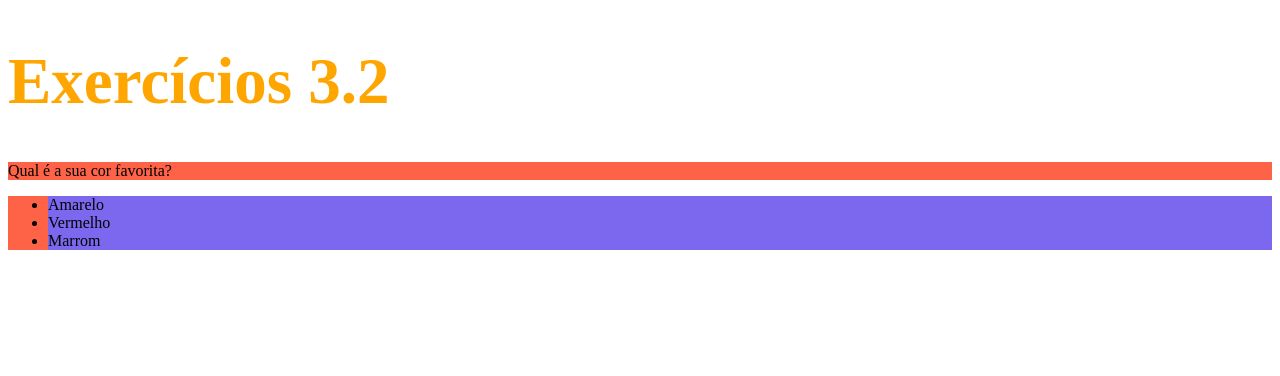
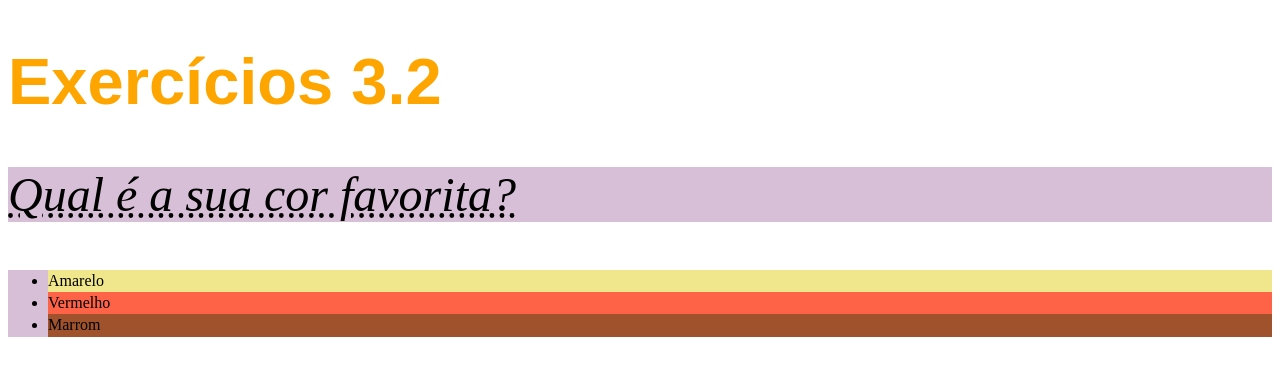
Before and after one commit to CKafer/trybe-exercises, a plain HTML site: page fundamentos/bloco-3-introducao-a-html-e-css/dia-2-html-css-primeiros-passos-em-css/index.html in a window 1280 px wide. Drawn offline with Linux system fonts and the light colour scheme.

Commit message:
Exercicio Parte 2

```diff
--- a/fundamentos/bloco-3-introducao-a-html-e-css/dia-2-html-css-primeiros-passos-em-css/index.html
+++ b/fundamentos/bloco-3-introducao-a-html-e-css/dia-2-html-css-primeiros-passos-em-css/index.html
@@ -8,6 +8,19 @@
         h1 {
             color: orange;
             font-size: 65px;
+            font-family: sans-serif, serif;
+            font-weight: 600;
+        }
+
+        p {
+            font-size: 3em;
+            font-style: oblique;
+            text-decoration: underline;
+            text-decoration-style: dotted;
+        }
+
+        body {
+            font-size: 16px;
         }
 
         #list-color {
@@ -15,7 +28,23 @@
         }
 
         .list-class {
-            background-color: rgb(255,99,71);
+            background-color: #D8BFD8;
+            text-align: justify;
+        }
+
+        #amarelo {
+            background-color: #F0E68C;
+            line-height: 1.4;
+        }
+
+        #vermelho {
+            background-color: #FF6347;
+            line-height: 1.4;
+        }
+
+        #marrom {
+            background-color: #A0522D;
+            line-height: 1.4;
         }
 
     </style>
@@ -24,9 +53,9 @@
     <h1>Exercícios 3.2</h1>
     <p class="list-class">Qual é a sua cor favorita?</p>
     <ul class = "list-class">
-      <li id="list-color">Amarelo</li>
-      <li id="list-color">Vermelho</li>
-      <li id="list-color">Marrom</li>
+      <li id="amarelo">Amarelo</li>
+      <li id="vermelho">Vermelho</li>
+      <li id="marrom">Marrom</li>
     </ul>
   </body>
 </html>
```
